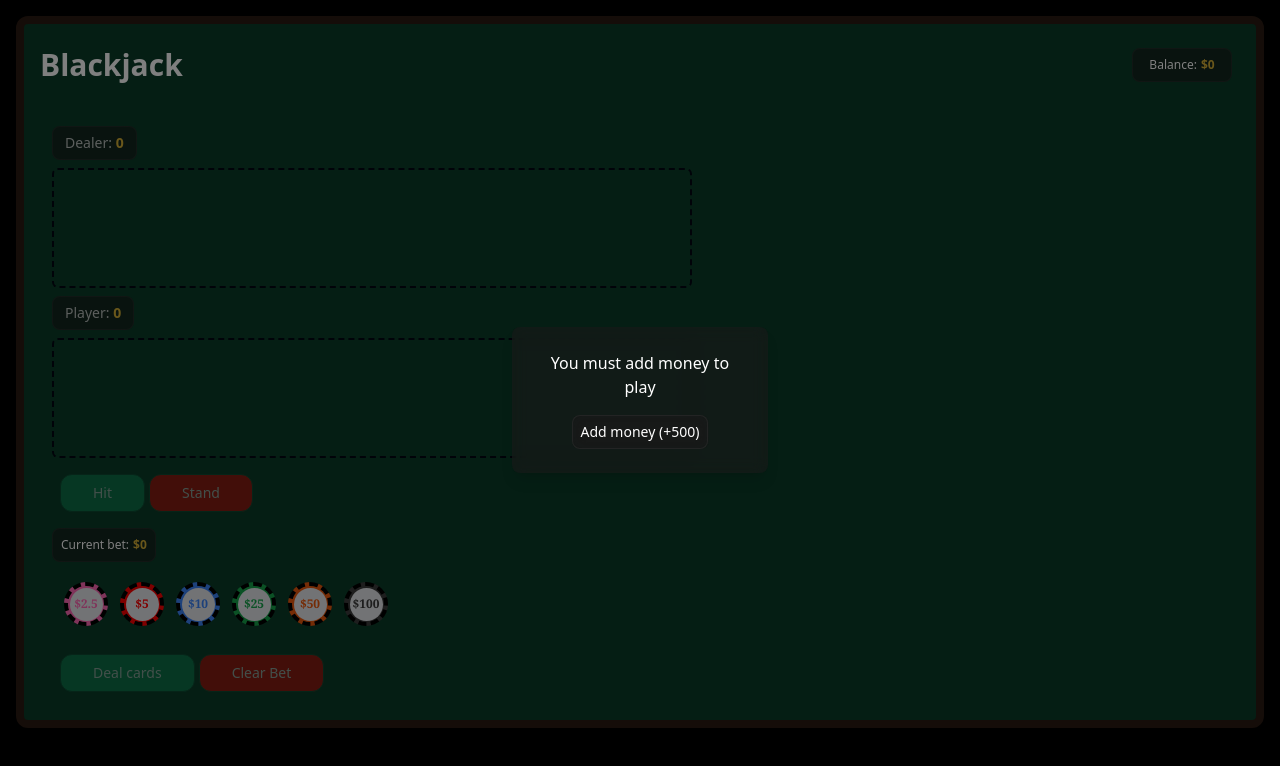
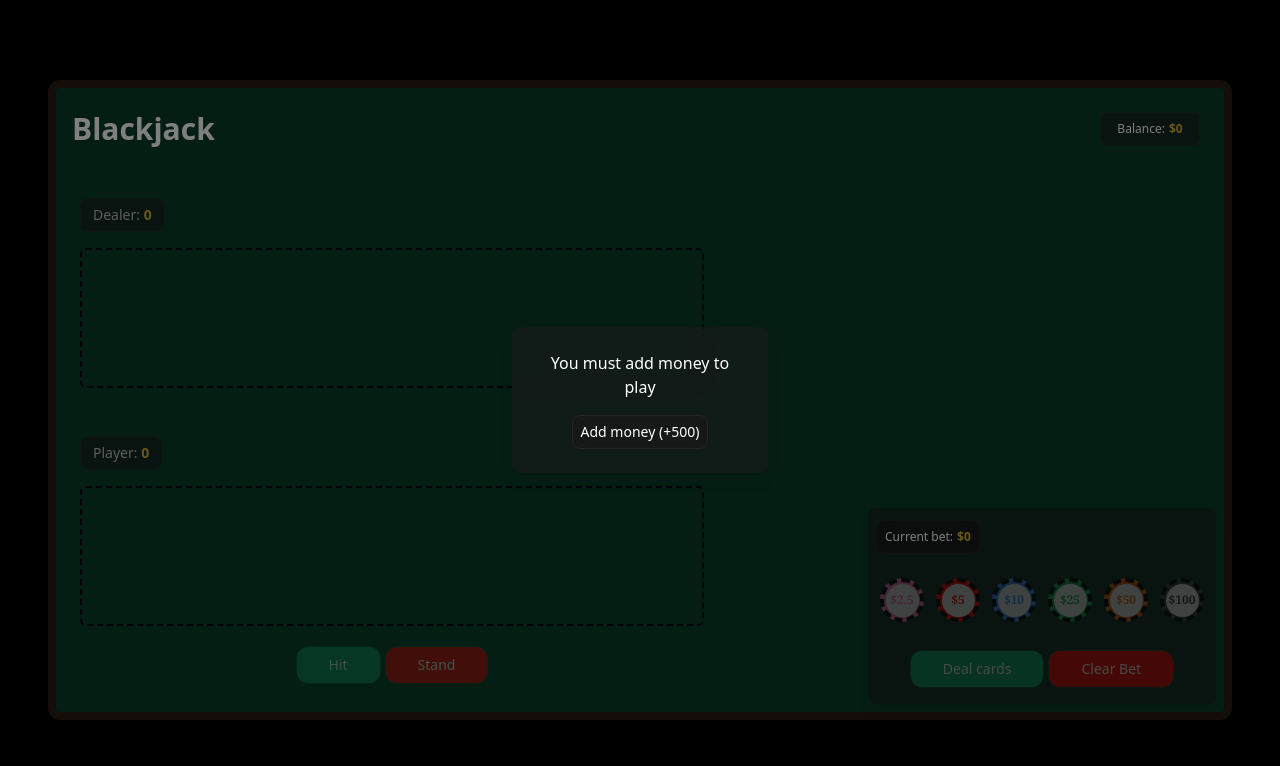
Before and after one commit to SantiG11/blackjack, a React (Vite) app: page / in a window 1280 px wide. Shown: the top 766 px of the page. Built offline with nearby package versions, Linux system fonts and the light colour scheme.

Commit message:
Improved general layout to look better on bigger devices, change betting section styles and make it's position adaptable to the screen size

```diff
--- a/index.html
+++ b/index.html
@@ -1,5 +1,5 @@
 <!DOCTYPE html>
-<html lang="en" class="bg-black">
+<html lang="en" class="bg-black min-h-screen flex items-center justify-center">
   <head>
     <meta charset="UTF-8" />
     <link rel="icon" type="image/svg+xml" href="/vite.svg" />
--- a/src/App.tsx
+++ b/src/App.tsx
@@ -3,7 +3,7 @@ import GameTable from "./components/GameTable";
 
 function App() {
   return (
-    <div className=" p-2 xl:p-4">
+    <div className="flex items-center justify-center min-w-[95vw] p-2  xl:p-4">
       <GameTable />
     </div>
   );
--- a/src/components/BettingControls.tsx
+++ b/src/components/BettingControls.tsx
@@ -30,6 +30,10 @@ export default function BettingControls({
   //   const isBettingPhase = gameState === GameState.betting;
 
   return (
+    <div
+      className=" md:absolute md:right-0  md:bottom-0 bg-[#1a1a1a]/60 backdrop-blur-sm  rounded-lg shadow-lg md:m-2  py-2
+      "
+    >
       <GameSection>
         <ValueText text="Current bet: " value={"$" + currentBet} />
 
@@ -39,7 +43,8 @@ export default function BettingControls({
               value={coin}
               key={index}
               disabled={
-              gameState !== GameState.betting || playerMoney < currentBet + coin
+                gameState !== GameState.betting ||
+                playerMoney < currentBet + coin
               }
               action={() => handleBet(coin)}
             />
@@ -65,5 +70,6 @@ export default function BettingControls({
           />
         </ButtonsContainer>
       </GameSection>
+    </div>
   );
 }
--- a/src/components/Card.tsx
+++ b/src/components/Card.tsx
@@ -25,7 +25,7 @@ export default function Card({ suit, value, hidden = false }: CardType) {
     : "text-[#1a1a1a]";
 
   return hidden ? (
-    <div className="w-[70px] h-[98px] md:w-[100px] md:h-[140px] rounded-lg bg-gradient-to-br from-[#1a1a1a] to-[#2a2a2a] border-2 border-[#333333] shadow-xl flex items-center justify-center p-1 transform transition-transform hover:rotate-1 hover:scale-105">
+    <div className="w-[70px] h-[98px] sm:w-[85px] sm:h-[119px] rounded-lg bg-gradient-to-br from-[#1a1a1a] to-[#2a2a2a] border-2 border-[#333333] shadow-xl flex items-center justify-center p-1 transform transition-transform hover:rotate-1 hover:scale-105">
       <div className="w-full h-full rounded bg-[#0f0f0f] flex items-center justify-center">
         <div className="w-10 h-10 sm:w-12 sm:h-12 md:w-16 md:h-16">
           <div className="w-full h-full rounded-full border-4 border-dashed border-[#333333] animate-spin-slow"></div>
@@ -33,7 +33,7 @@ export default function Card({ suit, value, hidden = false }: CardType) {
       </div>
     </div>
   ) : (
-    <div className="w-[70px] h-[98px] sm:w-[85px] sm:h-[119px] md:w-[100px] md:h-[140px] rounded-lg bg-[#f8f8f8] shadow-xl flex flex-col p-2 sm:p-3 transform transition-transform hover:rotate-1 hover:scale-105 border border-[#e0e0e0]">
+    <div className="w-[70px] h-[98px] sm:w-[85px] sm:h-[119px]  rounded-lg bg-[#f8f8f8] shadow-xl flex flex-col p-2 sm:p-3 transform transition-transform hover:rotate-1 hover:scale-105 border border-[#e0e0e0]">
       <div className="flex justify-between items-start">
         <div
           className={`text-sm sm:text-base md:text-lg font-bold ${suitColor}`}
--- a/src/components/Coin.tsx
+++ b/src/components/Coin.tsx
@@ -17,7 +17,9 @@ export function Coin({ value, disabled, action }: CoinProps) {
       className="relative flex m-1 items-center justify-center  hover:cursor-pointer "
     >
       <div
-        className={`h-11 w-11 font-bold text-[12px] rounded-full  border-4 border-dashed border-black flex justify-center items-center ${background} hover:cursor-pointer`}
+        className={`h-10 w-10 md:h-11 md:w-11 font-bold text-[12px] rounded-full  border-4 border-dashed border-black flex justify-center items-center ${background} ${
+          disabled && "opacity-50"
+        } hover:cursor-pointer`}
       >
         <label
           className={`bg-gray-200 ${textColor} font-serif font-bold w-11/12 h-11/12 rounded-full flex justify-center items-center  hover:cursor-pointer`}
--- a/src/components/GameTable.tsx
+++ b/src/components/GameTable.tsx
@@ -41,7 +41,7 @@ function GameTable() {
   } = useBlackjackGame();
 
   return (
-    <div className="flex flex-col justify-between  text-white bg-[#0a3c28] rounded-xl border-4 sm:border-8 border-[#2a1a12] shadow-2xl p-2 sm:p-6 md:p-4 relative  ">
+    <div className="flex flex-col flex-1 justify-around  md:min-h-50vh md:max-w-[1600px] md:max-h-[800px] md:h-[80vh] md:min-h-fit md:justify-start xl:gap-[5vh] min-h-[95vh] text-white bg-[#0a3c28] rounded-xl border-4 sm:border-8 border-[#2a1a12] shadow-2xl p-2 sm:p-6 md:p-4 relative ">
       {/*----------- Card Deck ----------- */}
       <CardDeck ref={deckRef} />
 
@@ -73,7 +73,7 @@ function GameTable() {
 
       {/*----------- Header ----------- */}
 
-      <header className="flex flex-col md:flex-row justify-between items-center  sm:mb-6 md:mb-8 ">
+      <header className="flex flex-row justify-between items-center  mb-4 md:mb-0 ">
         <h1 className="font-bold text-3xl ">Blackjack</h1>
 
         <PlayerMoneyControls
--- a/src/layout/ButtonsContainer.tsx
+++ b/src/layout/ButtonsContainer.tsx
@@ -2,16 +2,12 @@ import { ReactNode } from "react";
 
 type ButtonsContainerProps = {
   children: ReactNode;
-  justify?: string;
 };
 
-export function ButtonsContainer({
-  children,
-  justify = "justify-start",
-}: ButtonsContainerProps) {
+export function ButtonsContainer({ children }: ButtonsContainerProps) {
   return (
     <div
-      className={`relative flex  ${justify} items-center gap-1 p-2  flex-wrap`}
+      className={`relative flex justify-center   items-center gap-1  md:py-1 `}
     >
       {children}
     </div>
--- a/src/layout/CardsContainer.tsx
+++ b/src/layout/CardsContainer.tsx
@@ -6,7 +6,7 @@ type CardsContainerProps = {
 
 export function CardsContainer({ children }: CardsContainerProps) {
   return (
-    <div className=" flex items-center p-2 gap-3 flex-wrap xl:w-[50vw] min-h-[120px] border-2 border-dashed rounded-md border-gray-950 ">
+    <div className=" flex items-center p-2 gap-3 flex-wrap  min-h-[120px] md:min-h-[140px] border-2 border-dashed rounded-md border-gray-950 ">
       {children}
     </div>
   );
--- a/src/layout/GameSection.tsx
+++ b/src/layout/GameSection.tsx
@@ -5,5 +5,9 @@ type GameSectionProps = {
 };
 
 export function GameSection({ children }: GameSectionProps) {
-  return <div className=" flex flex-col gap-2 px-3 py-1">{children}</div>;
+  return (
+    <div className=" flex flex-col gap-4 px-3 md:px-2 py-1 md:max-w-[50vw]">
+      {children}
+    </div>
+  );
 }
```
Lines whose indentation alone changed are shown as unchanged.
